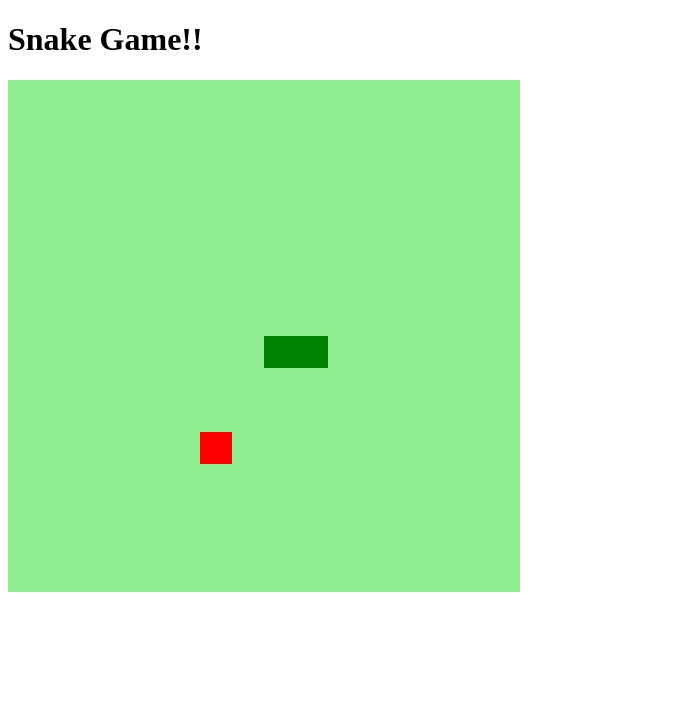
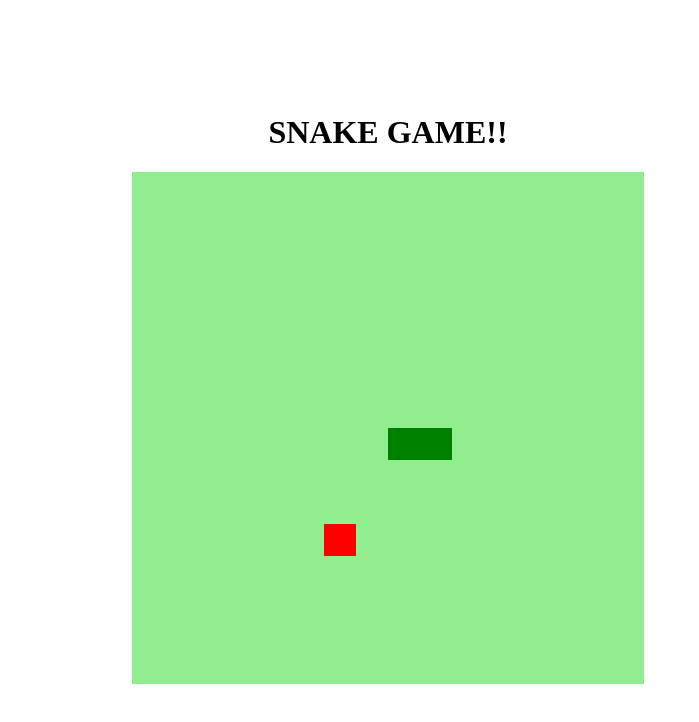
Before and after one commit to marcelofdev/Snake_Game, a plain HTML site: page index.html in a window 1280 px wide. Shown: the whole page, without its empty margins (0-699 px from the left). Drawn offline with Linux system fonts and the light colour scheme.

Commit message:
Finalizando Estilização

```diff
--- a/css/style.css
+++ b/css/style.css
@@ -0,0 +1,8 @@
+body {
+    height: 95vh;
+    width: 95vh;
+    display: flex;
+    justify-content: center;
+    align-items: center;
+    flex-direction: column;
+}
--- a/index.html
+++ b/index.html
@@ -11,7 +11,7 @@
 </head>
 
 <body>
-    <h1>Snake Game!!</h1>
+    <h1>SNAKE GAME!!</h1>
     <canvas id="snake" width="512" height="512"></canvas>
 
 </body>
--- a/js/script.js
+++ b/js/script.js
@@ -41,10 +41,18 @@ function update(event) {
 }
 
 function iniciarJogo() {
+
     if (snake[0].x > 15 * box && direction == "right") snake[0].x = 0;
     if (snake[0].x < 0 && direction == "left") snake[0].x = 16 * box;
     if (snake[0].y > 15 * box && direction == "down") snake[0].y = 0;
     if (snake[0].y < 0 && direction == "up") snake[0].y = 16 * box;
+
+    for (i = 1; i < snake.length; i++) {
+        if (snake[0].x == snake[i].x && snake[0].y == snake[i].y) {
+            clearInterval(jogo);
+            alert('Game Over :(');
+        }
+    }
 
     criarBG();
     criarCobrinha();
```
